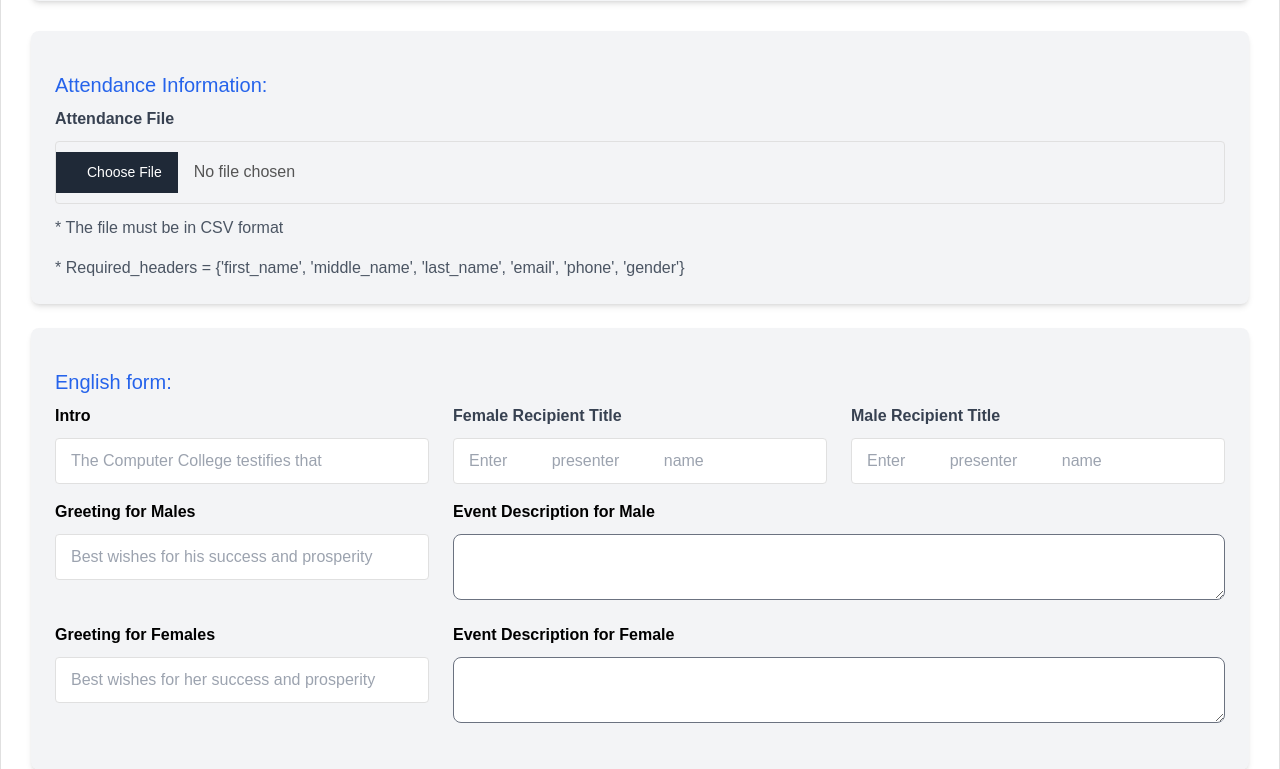
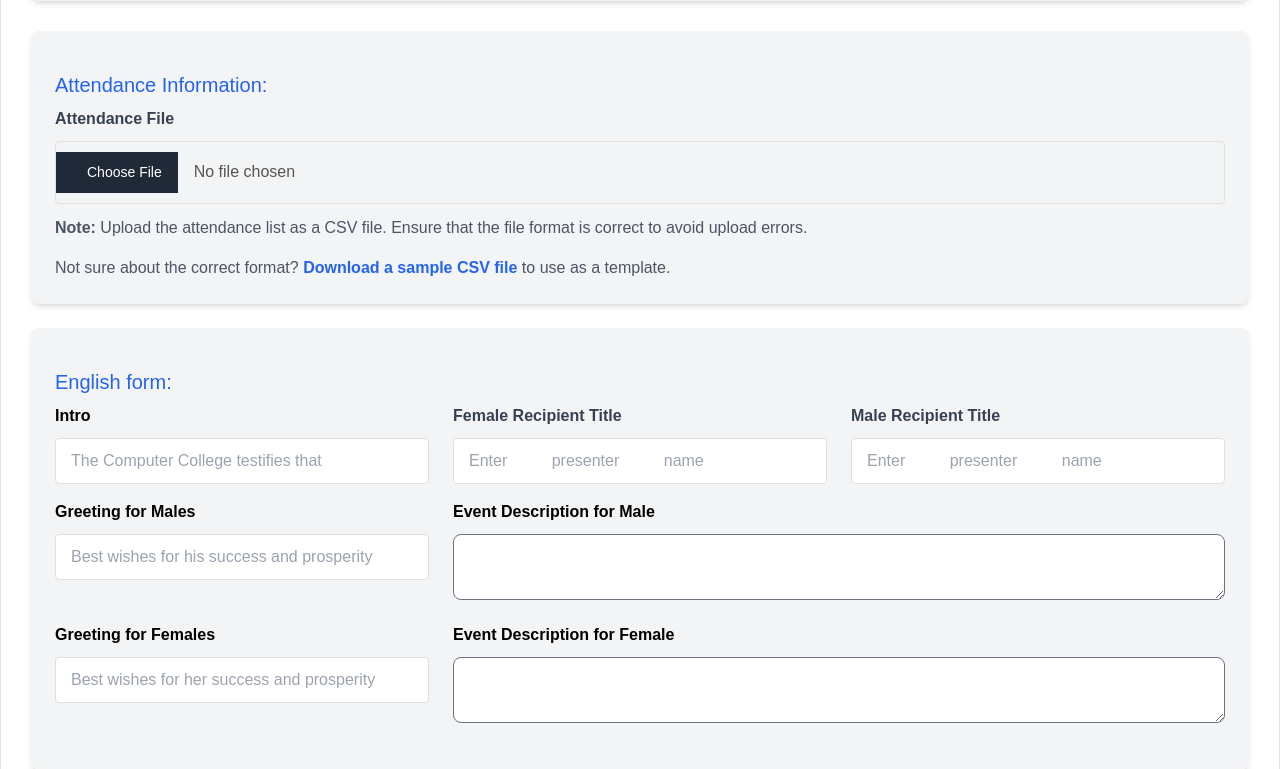
Before and after one commit to zalsaeed/cgav, a Flask app: page /en_form in a window 1280 px wide. Shown: the part 741-1510 px from the top of the page. Run offline with Flask 2, Linux system fonts and the light colour scheme; the visitor is signed in with stand-in values (Sample User, id 1); data that the repository does not hold is empty; parts of the project's set-up code (start-up, migrations or seed data) failed here and were passed over; some libraries are stand-ins or nearby versions; some web fonts are replaced.

Commit message:
added sample csv files in upload attendance information to enhance clarity for the user

```diff
--- /dev/null
+++ b/src/flask_website/static/sample_csv/sample-data_ar.csv
@@ -0,0 +1 @@
+arfirst_name,armiddle_name,arlast_name,ar_email,ar_phone,ar_gender
--- /dev/null
+++ b/src/flask_website/static/sample_csv/sample-data_aren.csv
@@ -0,0 +1 @@
+first_name,middle_name,last_name,arfirst_name,armiddle_name,arlast_name,email,phone,gender
--- /dev/null
+++ b/src/flask_website/static/sample_csv/sample-data_en.csv
@@ -0,0 +1 @@
+first_name,middle_name,last_name,email,phone,gender
--- a/src/flask_website/templates/en_form.html
+++ b/src/flask_website/templates/en_form.html
@@ -153,15 +153,17 @@
     </div>
     {% endif %}
   </div>
-      <p class="text-gray-600">* The file must be in CSV format</p>
+  <p class="text-gray-600">
+    <strong>Note:</strong> Upload the attendance list as a CSV file. Ensure that the file format is correct to avoid upload errors.
+  </p>
 
-      <!-- Display required fields dynamically -->
-      <div class="mt-4">
-        <p class="text-gray-600">* Required_headers = {'first_name', 'middle_name', 'last_name', 'email', 'phone',
-          'gender'}</p>
-        <ul class="list-disc list-inside">
-        </ul>
-      </div>
+  <p class="text-gray-600 mt-4">
+    Not sure about the correct format?
+    <a href="{{ url_for('static', filename='sample_csv/sample-data_en.csv') }}" download class="text-blue-600 hover:text-blue-800 font-bold">
+      Download a sample CSV file
+    </a>
+    to use as a template.
+  </p>
 </div>
 
 
```
Also changed, not shown: src/flask_website/templates/ar_form.html (+11 -9 lines), src/flask_website/templates/aren_form.html (+9 -11 lines). Lines whose indentation alone changed are shown as unchanged.
